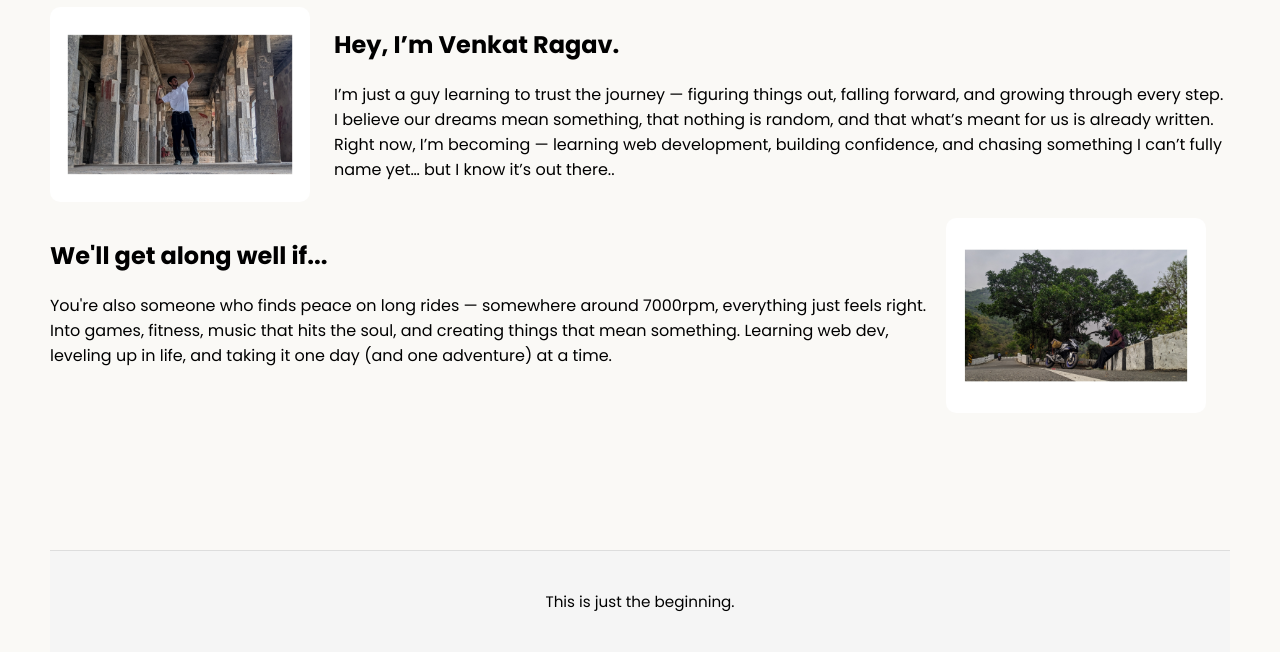
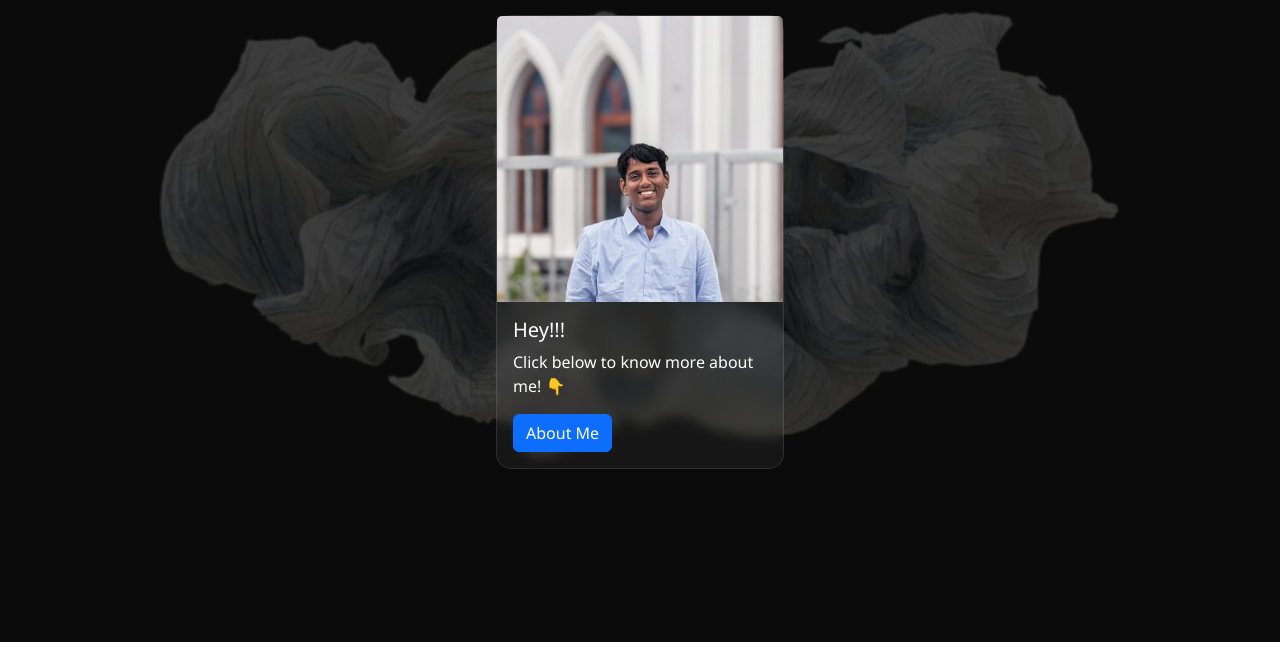
Before and after one commit to VenkatRagav-22/Get-to-Know-ME, a plain HTML site: page index.html in a window 1280 px wide. Shown: the part 158-810 px from the top of the page. Drawn offline with nearby package versions, Linux system fonts and the light colour scheme.

Commit message:
new bootstrap version

```diff
--- a/index.html
+++ b/index.html
@@ -1,57 +1,75 @@
 <!DOCTYPE html>
 <html lang="en">
   <head>
-    <meta charset="UTF-8" />
-    <meta name="viewport" content="width=device-width, initial-scale=1.0" />
-    <title>VenkatRagav</title>
-    <link rel="stylesheet" href="./style.css" />
-    <link rel="preconnect" href="https://fonts.googleapis.com" />
-    <link rel="preconnect" href="https://fonts.gstatic.com" crossorigin />
+    <meta charset="utf-8" />
+    <meta name="viewport" content="width=device-width, initial-scale=1" />
+    <title>Venkat | Profile Card</title>
     <link
-      href="https://fonts.googleapis.com/css2?family=Poppins:wght@400;700&display=swap"
+      href="https://cdn.jsdelivr.net/npm/bootstrap@5.3.7/dist/css/bootstrap.min.css"
       rel="stylesheet"
+      integrity="sha384-LN+7fdVzj6u52u30Kp6M/trliBMCMKTyK833zpbD+pXdCLuTusPj697FH4R/5mcr"
+      crossorigin="anonymous"
     />
+
+    <style>
+      body {
+        margin: 0;
+        padding: 0;
+        background: linear-gradient(
+            to bottom,
+            rgba(13, 13, 13, 0.8),
+            rgba(13, 13, 13, 0.8)
+          ),
+          url("./1.jpg") no-repeat center center / cover;
+        background-repeat: no-repeat;
+        background-position: center;
+        background-size: cover;
+        height: 100vh;
+        font-family: "Segoe UI", Tahoma, Geneva, Verdana, sans-serif;
+      }
+
+      .flex-container {
+        display: flex;
+        align-items: center;
+        justify-content: center;
+        height: 100vh;
+      }
+
+      .card {
+        background-color: rgba(255, 255, 255, 0.05);
+        backdrop-filter: blur(6px);
+        border: 1px solid rgba(255, 255, 255, 0.1);
+        border-radius: 15px;
+        color: white;
+        transition: all 0.3s ease-in-out;
+      }
+
+      .card:hover {
+        transform: translateY(-5px);
+        box-shadow: 0 12px 24px rgba(0, 0, 0, 0.3);
+      }
+
+      .btn {
+        transition: all 0.3s ease-in-out;
+      }
+
+      .btn:hover {
+        transform: scale(1.05);
+        background-color: #0b5ed7;
+      }
+    </style>
   </head>
 
   <body>
-    <div class="main">
-      <img class="logo" src="./assets/images/logo 1.jpg" alt="logo" />
-      <h1>Not all who <span>dream</span> are lost.</h1>
-      <div class="left card">
-        <img
-          class="title-image1"
-          src="./assets/images/myself.jpeg"
-          alt="My Intro"
-        />
-        <h2 class="card-title">Hey, I’m Venkat Ragav.</h2>
-        <p class="card-text">
-          I’m just a guy learning to trust the journey — figuring things out,
-          falling forward, and growing through every step. I believe our dreams
-          mean something, that nothing is random, and that what’s meant for us
-          is already written. Right now, I’m becoming — learning web
-          development, building confidence, and chasing something I can’t fully
-          name yet… but I know it’s out there..
-        </p>
-      </div>
-
-      <div class="right card">
-        <img
-          class="title-image2"
-          src="./assets/images/with bike.jpeg"
-          alt="Me with my bike"
-        />
-        <h2 class="card-title">We'll get along well if...</h2>
-        <p>
-          You're also someone who finds peace on long rides — somewhere around 7000rpm,
-          everything just feels right. Into games, fitness, music that hits the
-          soul, and creating things that mean something. Learning web dev,
-          leveling up in life, and taking it one day (and one adventure) at a
-          time.
-        </p>
+    <div class="flex-container">
+      <div class="card" style="width: 18rem">
+        <img src="./my.png" class="card-img-top" alt="Venkat's Photo" />
+        <div class="card-body">
+          <h5 class="card-title">Hey!!!</h5>
+          <p class="card-text">Click below to know more about me! 👇</p>
+          <a href="./About Me/About.html" class="btn btn-primary">About Me</a>
+        </div>
       </div>
     </div>
-    <footer>
-      <p>This is just the beginning.</p>
-    </footer>
   </body>
 </html>
```
Also changed, not shown: About Me/About.html (added, +57 -0 lines), 1.jpg (added), About Me/assets/images/Preview.JPG (renamed from assets/images/Preview.JPG), About Me/assets/images/logo 1.jpg (renamed from assets/images/logo 1.jpg), About Me/assets/images/myself.jpeg (renamed from assets/images/myself.jpeg), About Me/assets/images/with bike.jpeg (renamed from assets/images/with bike.jpeg), About Me/style.css (renamed from style.css), my.png (added), 2 other files.
